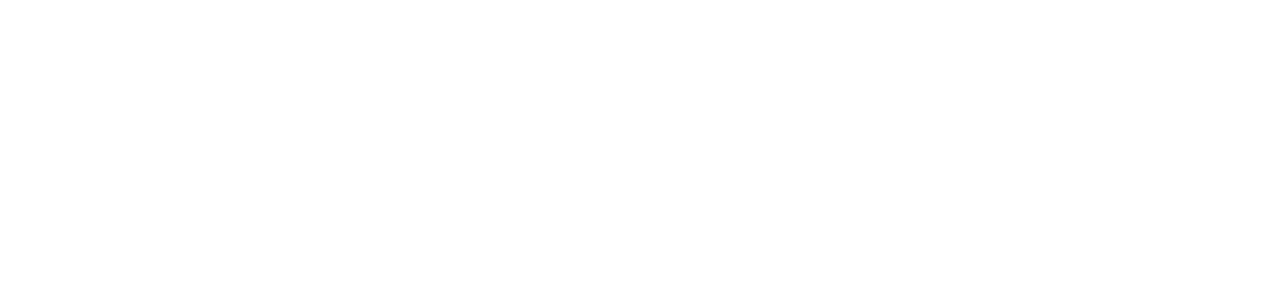
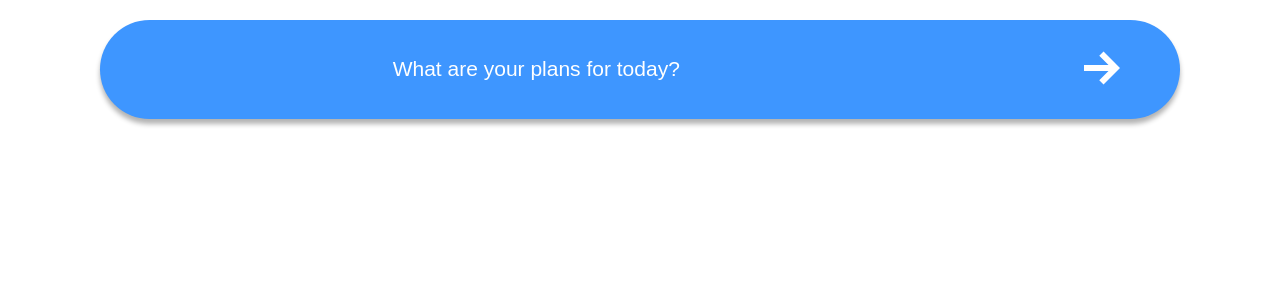
Before and after one commit to freeonboard-highfive/5_ModuCompany_team1, a React (Create React App) app: page / in a window 1280 px wide. Shown: the top 300 px of the page. Built offline with nearby package versions, Linux system fonts and the light colour scheme.

Commit message:
[#2] feat : todo-input header 구현

```diff
--- a/src/App.tsx
+++ b/src/App.tsx
@@ -1,5 +1,17 @@
+import styled from 'styled-components';
+import TodoList from './pages/TodoList';
+
 function App() {
-  return <></>;
+  return (
+    <TodoContainer>
+      <TodoList />
+    </TodoContainer>
+  );
 }
 
+const TodoContainer = styled.div`
+  width: 1080px;
+  margin: 0 auto;
+`;
+
 export default App;
--- /dev/null
+++ b/src/components/Arrow.tsx
@@ -0,0 +1,16 @@
+import React from 'react';
+
+const Arrow: React.FC = () => {
+  return (
+    <svg
+      xmlns="http://www.w3.org/2000/svg"
+      width="36"
+      height="36"
+      viewBox="0 0 24 24"
+    >
+      <path d="M13.025 1l-2.847 2.828 6.176 6.176h-16.354v3.992h16.354l-6.176 6.176 2.847 2.828 10.975-11z" />
+    </svg>
+  );
+};
+
+export default Arrow;
--- /dev/null
+++ b/src/components/TodoHeader.tsx
@@ -0,0 +1,116 @@
+import React, { useState } from 'react';
+import { IMPORTANCE, STATUS } from 'src/utils/constants';
+import { TodoType } from 'src/utils/utilTypes';
+import styled from 'styled-components';
+import Arrow from './Arrow';
+
+interface HeaderProps {
+  createTodos: (todos: TodoType) => void;
+  incrementId: () => number;
+}
+
+const TodoHeader: React.FC<HeaderProps> = ({ createTodos, incrementId }) => {
+  const [todoText, setTodoText] = useState<string>('');
+
+  const getTodayDate = (): string => {
+    const date = new Date();
+    const y = date.getFullYear();
+    const m = date.getMonth() + 1;
+    const d = date.getDate();
+    const dateString = `${y}-${m < 10 ? `0${m}` : m}-${d < 10 ? `0${d}` : d}`;
+    return dateString;
+  };
+
+  const todoTextChange: React.ChangeEventHandler<HTMLInputElement> = (
+    event,
+  ) => {
+    const {
+      target: { value },
+    } = event;
+    setTodoText(value);
+  };
+
+  const submitTodos: React.FormEventHandler<HTMLFormElement> = (
+    event,
+  ): void => {
+    event.preventDefault();
+
+    createTodos({
+      id: incrementId(),
+      taskName: todoText,
+      status: STATUS.NOT_STARTED,
+      importance: IMPORTANCE.NOT_IMPORTANT,
+      goalDate: '2021-08-31',
+      createdAt: getTodayDate(),
+      updatedAt: getTodayDate(),
+    });
+    setTodoText('');
+  };
+
+  return (
+    <HeaderContainer>
+      <TodoForm onSubmit={submitTodos}>
+        <TodoInput
+          type="text"
+          placeholder="What are your plans for today?"
+          onChange={todoTextChange}
+          value={todoText}
+        />
+        <TodoSubmit>
+          <Arrow />
+        </TodoSubmit>
+      </TodoForm>
+    </HeaderContainer>
+  );
+};
+
+const HeaderContainer = styled.header`
+  width: 100%;
+  margin-top: 20px;
+`;
+
+const TodoForm = styled.form`
+  display: flex;
+  justify-content: space-between;
+  align-items: center;
+  background: #3e96ff;
+  border-radius: 50px;
+  padding: 20px 25px;
+  box-shadow: 0px 5px 5px rgba(0, 0, 0, 0.3);
+`;
+
+const TodoInput = styled.input`
+  all: unset;
+  padding: 10px;
+  margin-left: 25px;
+  width: 75%;
+  outline: none;
+  font-size: 21px;
+  box-sizing: border-box;
+  border-bottom: 2px solid transparent;
+  color: #ffffff;
+  position: relative;
+  &::placeholder {
+    text-align: center;
+    color: #ffffff;
+    font-size: 21px;
+  }
+
+  &:focus {
+    border-bottom: 2px solid #ffffff;
+    transition: border-bottom 0.5s linear;
+  }
+`;
+
+const TodoSubmit = styled.button`
+  all: unset;
+  margin-right: 25px;
+  padding: 10px;
+  cursor: pointer;
+
+  & svg {
+    fill: #ffffff;
+  }
+`;
+
+export default TodoHeader;
--- /dev/null
+++ b/src/pages/TodoList.tsx
@@ -0,0 +1,14 @@
+import React from 'react';
+import TodoHeader from 'src/components/TodoHeader';
+import { useTodo } from 'src/utils/useTodo';
+
+const TodoList: React.FC = () => {
+  const { createTodos, incrementId } = useTodo();
+  return (
+    <>
+      <TodoHeader incrementId={incrementId} createTodos={createTodos} />
+    </>
+  );
+};
+
+export default TodoList;
--- /dev/null
+++ b/src/utils/useTodo.ts
@@ -0,0 +1,31 @@
+import { useEffect, useState } from 'react';
+import { INITAILTODO } from './constants';
+import {
+  increamentStorageId,
+  loadLocalStorage,
+  saveLocalStorage,
+} from './localStorage';
+import { TodoType, UseTodoTypes } from './utilTypes';
+
+export const useTodo = (): UseTodoTypes => {
+  const [todos, setTodos] = useState<TodoType[]>(INITAILTODO);
+
+  useEffect(() => {
+    setTodos(loadLocalStorage());
+  }, []);
+
+  useEffect(() => {
+    saveLocalStorage(todos);
+  }, [todos]);
+
+  const incrementId = (): number => {
+    if (!todos.length) return 1;
+    return increamentStorageId();
+  };
+
+  const createTodos = (todos: TodoType): void => {
+    setTodos((prev) => prev.concat(todos));
+  };
+
+  return { createTodos, incrementId };
+};
```
Also changed, not shown: src/utils/utilTypes.ts (+6 -1 lines).
